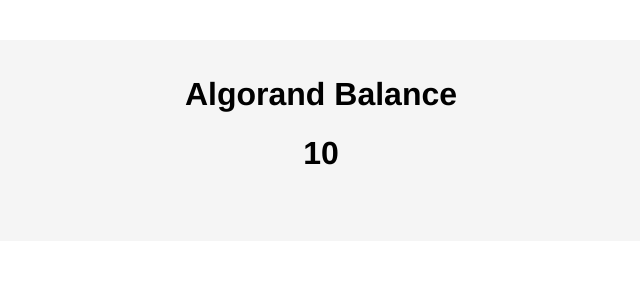
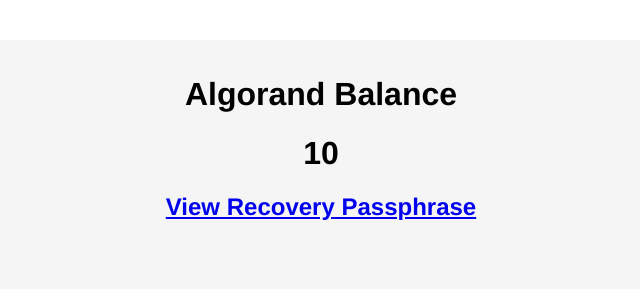
Before and after one commit to gezish/E2E_Web3_dApps_Algorand, a Flask app: template myapp/templates/index.html in a window 1280 px wide. Shown: the top 300 px of the page, without its empty margins (319-959 px from the left). Run offline with Flask 2, Linux system fonts and the light colour scheme; the template is opened without the code that fills it: most values are stand-ins (such as "Sample title", 1, 10 or a date in 2020); parts of the project's set-up code (start-up, migrations or seed data) failed here and were passed over.

Commit message:
home page

```diff
--- a/myapp/templates/index.html
+++ b/myapp/templates/index.html
@@ -3,4 +3,5 @@
 {% block content %}
 <h1>Algorand Balance</h1>
 <h1>{{ balance }}</h1>
+<h2><a href="{{ url_for('main_bp.mnemonic') }}">View Recovery Passphrase</a></h2>
 {% endblock %}
```
